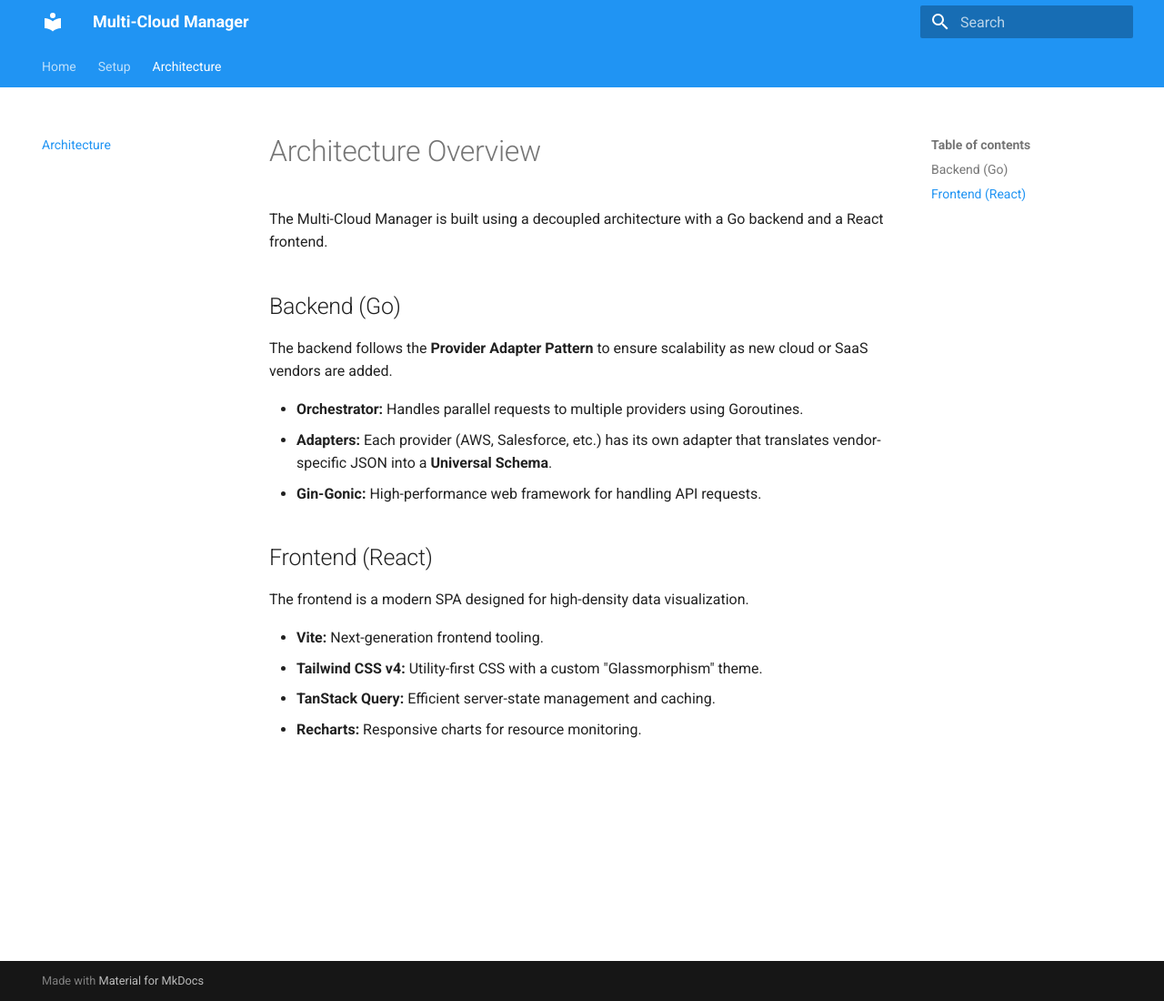
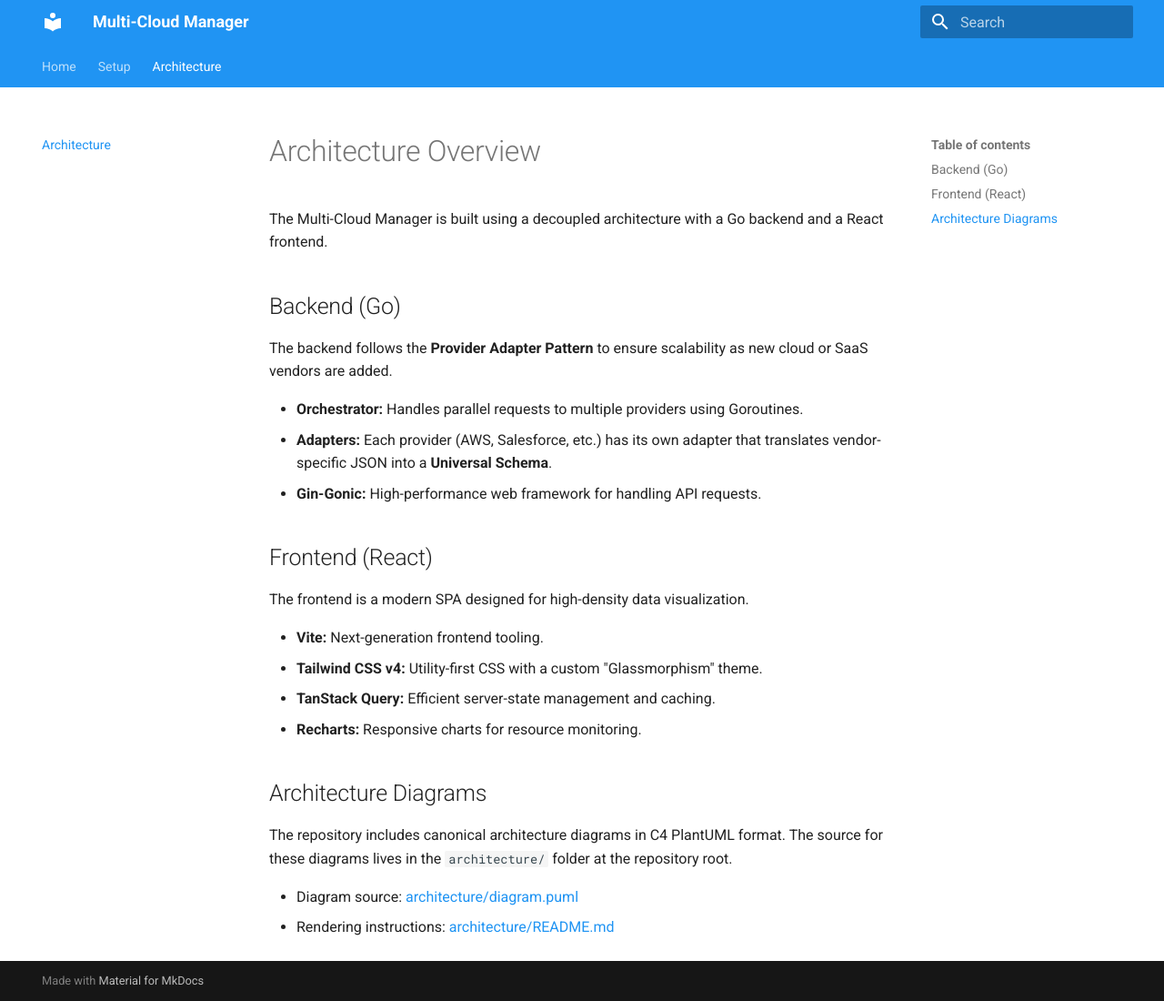
Before and after one commit to rakrsh/multi-cloud-manager, an MkDocs documentation site: the page built from docs/architecture.md, in a window 1280 px wide and 1100 px high. Shown: the whole window at 91% size. Built offline with MkDocs 1.6.1 and Material for MkDocs 9.7.7, drawn with Linux system fonts in a browser that asks for light colours.

Commit message:
Add architecture diagram

```diff
--- a/docs/architecture.md
+++ b/docs/architecture.md
@@ -18,3 +18,10 @@ The frontend is a modern SPA designed for high-density data visualization.
 - **Tailwind CSS v4:** Utility-first CSS with a custom "Glassmorphism" theme.
 - **TanStack Query:** Efficient server-state management and caching.
 - **Recharts:** Responsive charts for resource monitoring.
+
+## Architecture Diagrams
+
+The repository includes canonical architecture diagrams in C4 PlantUML format. The source for these diagrams lives in the `architecture/` folder at the repository root.
+
+- Diagram source: [architecture/diagram.puml](../architecture/diagram.puml)
+- Rendering instructions: [architecture/README.md](../architecture/README.md)
```
Also changed, not shown: AGENTS.md (+6 -0 lines), architecture/README.md (added, +22 -0 lines), .github/copilot-instructions.md, 1 other file.
